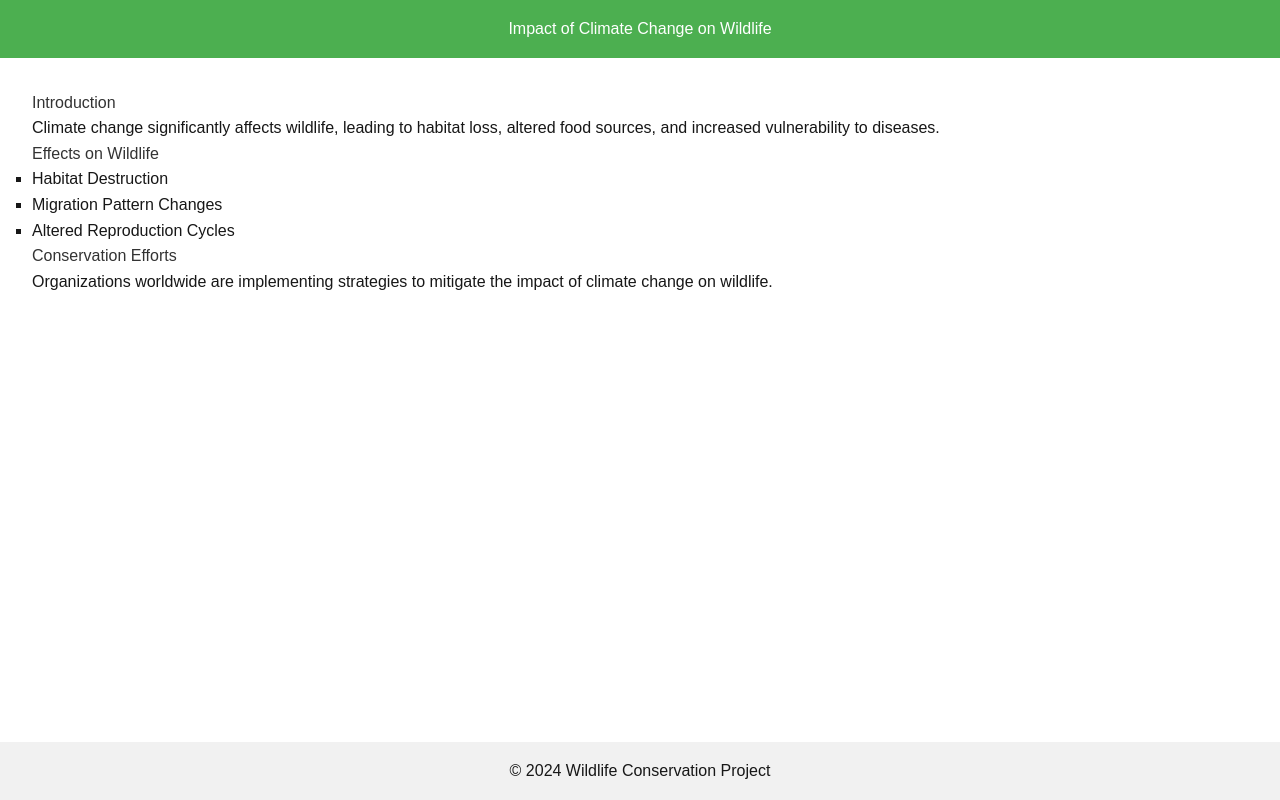
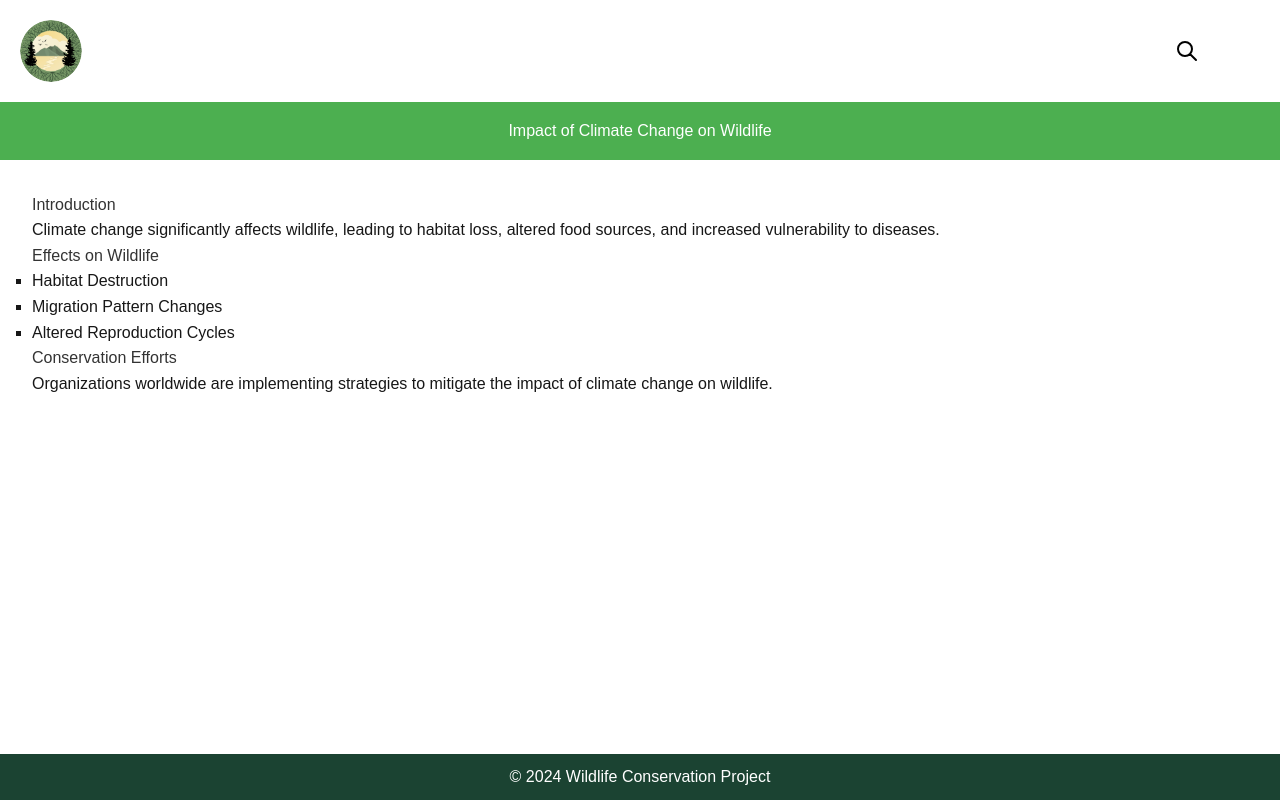
Before and after one commit to rakib-shahid/csci355-project1, a Next.js app: page /climate in a window 1280 px wide. Built offline with nearby package versions, Linux system fonts and the light colour scheme.

Commit message:
created components for nav and footer

```diff
--- a/src/styles/climate_styles.css
+++ b/src/app/climate/climate_styles.css
@@ -1,11 +1,11 @@
-body {
+.climate-body {
   font-family: Arial, sans-serif;
   line-height: 1.6;
   margin: 0;
   padding: 0;
 }
 
-header {
+.climate-header {
   background-color: #4caf50;
   color: white;
   padding: 1rem;
--- a/src/app/climate/page.js
+++ b/src/app/climate/page.js
@@ -1,9 +1,12 @@
-import "../../styles/climate_styles.css";
+import "./climate_styles.css";
+import Navbar from "@/components/Navbar";
+import Footer from "@/components/Footer";
 
 export default function Climate() {
   return (
-    <div>
-      <header>
+    <div className="climate-body">
+      <Navbar />
+      <header className="climate-header">
         <h1>Impact of Climate Change on Wildlife</h1>
       </header>
       <main>
@@ -30,9 +33,7 @@ export default function Climate() {
           </p>
         </section>
       </main>
-      <footer>
-        <p>&copy; 2024 Wildlife Conservation Project</p>
-      </footer>
+      <Footer />
     </div>
   );
 }
--- /dev/null
+++ b/src/components/Footer.js
@@ -0,0 +1,8 @@
+import "../styles/footer_styles.css";
+export default function Footer() {
+  return (
+    <footer className="footer">
+      <p>&copy; 2024 Wildlife Conservation Project</p>
+    </footer>
+  );
+}
--- /dev/null
+++ b/src/components/Navbar.js
@@ -0,0 +1,83 @@
+"use client";
+import Link from "next/link";
+import { useState } from "react";
+import "../styles/nav_styles.css"; // Ensure your styles are imported
+
+export default function Navbar() {
+  const [searchActive, setSearchActive] = useState(false);
+
+  const handleSearchClick = () => {
+    setSearchActive(!searchActive);
+  };
+
+  return (
+    <nav className="backdrop-blur-sm flex justify-between items-center p-4">
+      <div className="site-logo">
+        <Link href="/">
+          <img src="assets/logo.png" alt="logo" className="w-16" />
+        </Link>
+      </div>
+
+      <ul className="flex space-x-6">
+        <li>
+          <Link
+            href="#wildlife"
+            className="text-white font-bold text-lg hover:text-gray-300"
+          >
+            Wildlife
+          </Link>
+        </li>
+        <li>
+          <Link
+            href="/climate"
+            className="text-white font-bold text-lg hover:text-gray-300"
+          >
+            Climate
+          </Link>
+        </li>
+        <li>
+          <Link
+            href="#forests"
+            className="text-white font-bold text-lg hover:text-gray-300"
+          >
+            Forests
+          </Link>
+        </li>
+        <li>
+          <Link
+            href="#oceans"
+            className="text-white font-bold text-lg hover:text-gray-300"
+          >
+            Oceans
+          </Link>
+        </li>
+        <li>
+          <Link
+            href="#about"
+            className="text-white font-bold text-lg hover:text-gray-300"
+          >
+            About Us
+          </Link>
+        </li>
+      </ul>
+
+      <div className={`search relative ${searchActive ? "active" : ""}`}>
+        <input
+          type="text"
+          className={`input transition-all duration-300 ${
+            searchActive ? "w-64 p-2" : "w-0"
+          }`}
+          placeholder="Search..."
+          style={{ color: "black" }}
+        />
+        <button className="btn ml-2 bg-white" onClick={handleSearchClick}>
+          <img
+            src="assets/search-alt-1-svgrepo-com.svg"
+            alt="search"
+            className="w-6 h-6"
+          />
+        </button>
+      </div>
+    </nav>
+  );
+}
--- /dev/null
+++ b/src/styles/footer_styles.css
@@ -0,0 +1,6 @@
+.footer {
+  background-color: #1b4332;
+  color: #fff;
+  text-align: center;
+  padding: 10px;
+}
--- /dev/null
+++ b/src/styles/nav_styles.css
@@ -0,0 +1,94 @@
+nav {
+  position: relative;
+  display: flex;
+  justify-content: space-between;
+  align-items: center;
+  padding: 20px;
+  z-index: 10;
+}
+
+nav ul {
+  list-style: none;
+  display: flex;
+}
+
+nav ul li {
+  margin-left: 20px;
+}
+
+nav a {
+  text-decoration: none;
+  color: #fff;
+  font-family: inherit;
+  font-size: 1.5rem;
+  font-weight: 700;
+}
+
+.btn {
+  border: 0;
+  cursor: pointer;
+  font-size: 24px;
+  position: absolute;
+  top: 0;
+  left: 0;
+  height: 50px;
+  width: 50px;
+  transition: transform 0.3s ease;
+}
+
+.btn:focus,
+.input:focus {
+  outline: none;
+}
+
+.search {
+  position: relative;
+  display: flex;
+  align-items: center;
+  height: 50px;
+  overflow: visible;
+}
+
+.search .input {
+  margin-right: 3rem;
+  position: absolute;
+  right: 50px;
+  border-top-left-radius: 2rem;
+  border-bottom-left-radius: 2rem;
+  color: black;
+  background-color: rgba(255, 255, 255, 0.9);
+  border: 0;
+  font-size: 18px;
+  padding: 0px;
+  height: 50px;
+  width: 0px;
+  transition: width 0.3s ease;
+  overflow: hidden;
+  white-space: nowrap;
+  z-index: 1;
+}
+
+.search .btn {
+  margin-right: 3rem;
+  background-color: #fff;
+  border: 0;
+  cursor: pointer;
+  font-size: 24px;
+  position: relative;
+  height: 50px;
+  width: 50px;
+  transition: transform 0.3s ease;
+  display: flex;
+  align-items: center;
+  justify-content: center;
+}
+
+.search.active .input {
+  width: 8rem;
+  padding: 15px;
+}
+
+.search img {
+  width: 24px;
+  height: 24px;
+}
--- a/src/styles/styles.css
+++ b/src/styles/styles.css
@@ -50,101 +50,6 @@ body {
   left: 100%;
   opacity: 1;
   transition: all 0.5s ease-in-out;
-}
-
-nav {
-  position: relative;
-  display: flex;
-  justify-content: space-between;
-  align-items: center;
-  padding: 20px;
-  z-index: 10;
-}
-
-nav ul {
-  list-style: none;
-  display: flex;
-}
-
-nav ul li {
-  margin-left: 20px;
-}
-
-nav a {
-  text-decoration: none;
-  color: #fff;
-  font-family: inherit;
-  font-size: 1.5rem;
-  font-weight: 700;
-}
-
-.btn {
-  border: 0;
-  cursor: pointer;
-  font-size: 24px;
-  position: absolute;
-  top: 0;
-  left: 0;
-  height: 50px;
-  width: 50px;
-  transition: transform 0.3s ease;
-}
-
-.btn:focus,
-.input:focus {
-  outline: none;
-}
-
-.search {
-  position: relative;
-  display: flex;
-  align-items: center;
-  height: 50px;
-  overflow: visible;
-}
-
-.search .input {
-  margin-right: 3rem;
-  position: absolute;
-  right: 50px;
-  border-top-left-radius: 2rem;
-  border-bottom-left-radius: 2rem;
-  color: black;
-  background-color: rgba(255, 255, 255, 0.9);
-  border: 0;
-  font-size: 18px;
-  padding: 0px;
-  height: 50px;
-  width: 0px;
-  transition: width 0.3s ease;
-  overflow: hidden;
-  white-space: nowrap;
-  z-index: 1;
-}
-
-.search .btn {
-  margin-right: 3rem;
-  background-color: #fff;
-  border: 0;
-  cursor: pointer;
-  font-size: 24px;
-  position: relative;
-  height: 50px;
-  width: 50px;
-  transition: transform 0.3s ease;
-  display: flex;
-  align-items: center;
-  justify-content: center;
-}
-
-.search.active .input {
-  width: 8rem;
-  padding: 15px;
-}
-
-.search img {
-  width: 24px;
-  height: 24px;
 }
 
 .mainImg {
@@ -219,10 +124,3 @@ nav a {
   height: 12rem;
   object-fit: cover;
 }
-
-.footer {
-  background-color: #1b4332;
-  color: #fff;
-  text-align: center;
-  padding: 10px;
-}
```
Also changed, not shown: src/app/page.js (+5 -40 lines).
